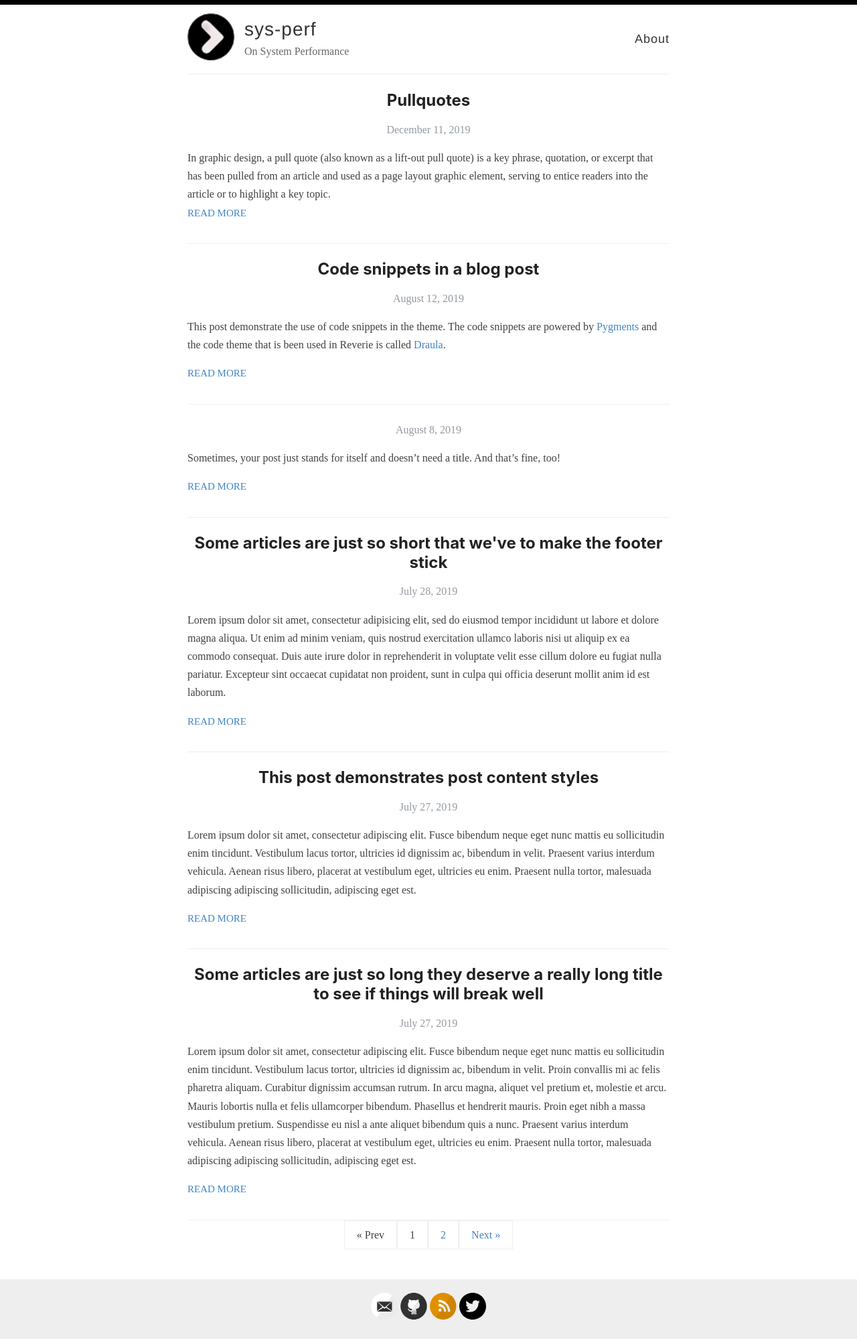
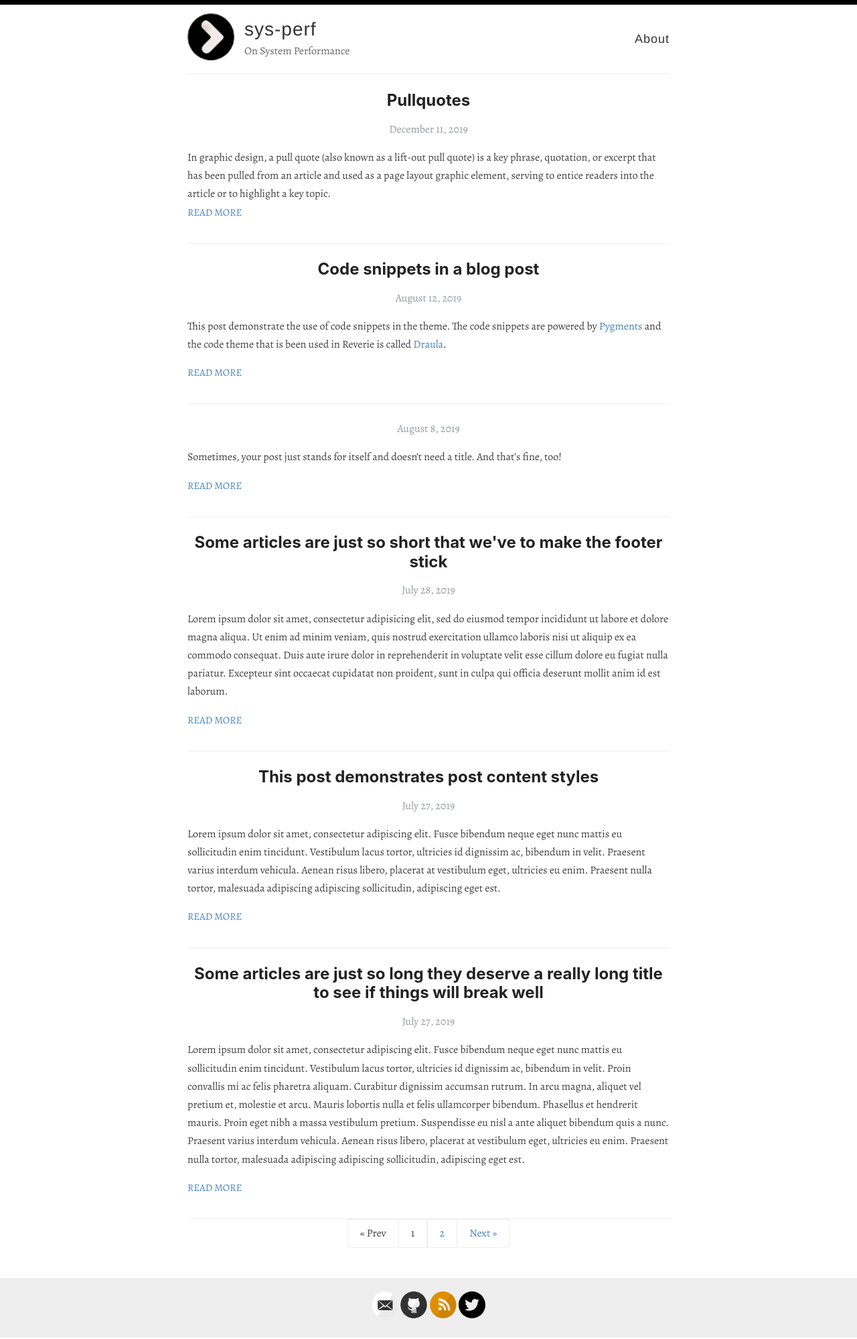
Before and after one commit to chamibuddhika/chamibuddhika.github.io, a Jekyll site: the page built from index.html, in a window 1280 px wide. Shown: the whole page at 67% size. Built offline with Jekyll 4.4.1, drawn with Linux system fonts in a browser that asks for light colours; the list of posts is cut into pages by our own code.

Commit message:
Add font

```diff
--- a/assets/style.scss
+++ b/assets/style.scss
@@ -14,6 +14,16 @@
 /**************/
 
 @import url('https://fonts.googleapis.com/css?family=Roboto');
+
+@font-face {
+    font-family: "Alegreya-Regular";
+    src: url("../fonts/Alegreya-Regular.ttf");
+}
+
+@font-face {
+    font-family: "Alegreya-Medium";
+    src: url("../fonts/Alegreya-Medium.ttf");
+}
 
 html {
   font-size: 100%;
```
